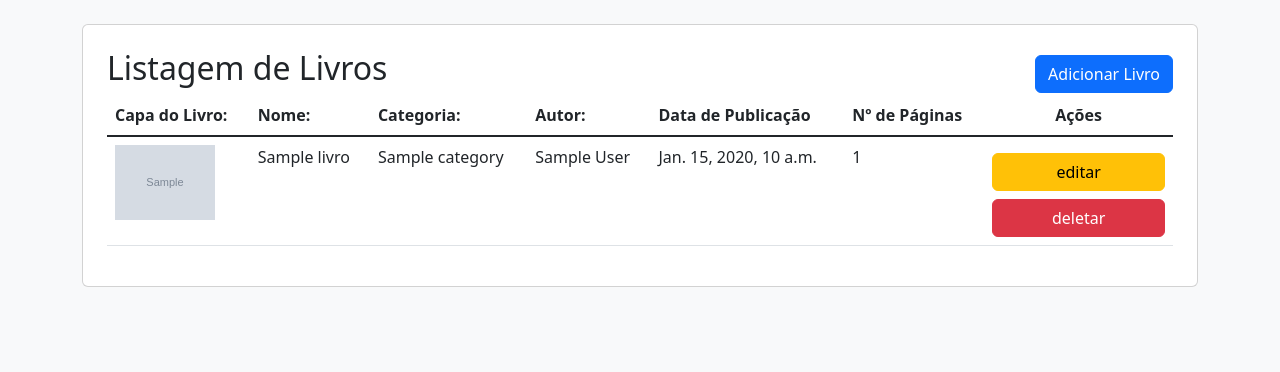
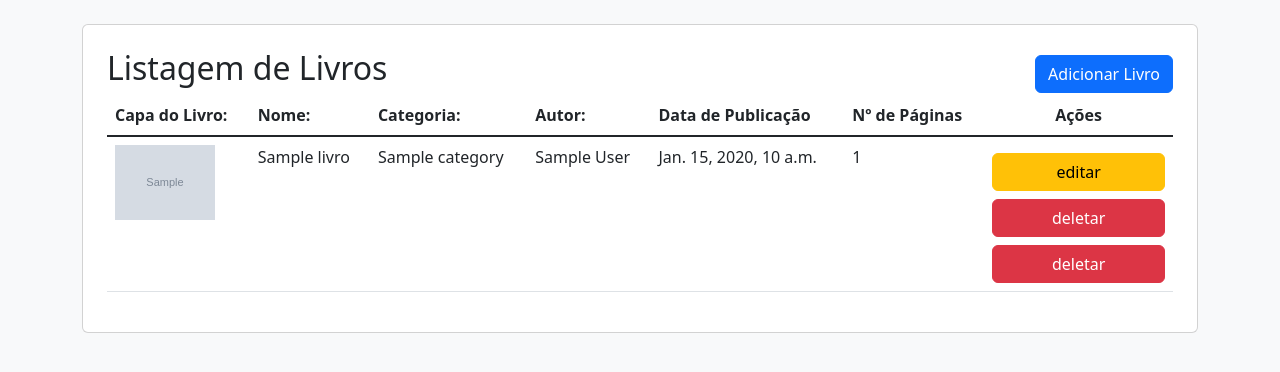
Before and after one commit to Marciellepaula/teste-ced, a Django app: template livros/templates/listar-livros.html in a window 1280 px wide. Shown: the part 58-430 px from the top of the page. Run offline with Django 4.2, Linux system fonts and the light colour scheme; the template is opened without the code that fills it: most values are stand-ins (such as "Sample title", 1, 10 or a date in 2020); grey boxes marked "Sample" are stand-in pictures; some libraries are stand-ins or nearby versions.

Commit message:
Adicionando funcionalidade de delete

```diff
--- /dev/null
+++ b/livros/templates/js/delete.js
@@ -0,0 +1,17 @@
+function deleteLivro(id) {
+    Swal.fire({
+        title: "Você tem certeza?",
+        text: "Você deseja deletar esse livro? essa ação não pode ser desfeita!",
+        icon: "warning",
+        showCancelButton: true,
+        confirmButtonColor: "#3085d6",
+        cancelButtonColor: "#d33",
+        confirmButtonText: "Sim, deletar!",
+        }).then((result) => {
+            if (result.isConfirmed) {
+                Swal.fire("Sucesso!", "O arquivo foi deletado.", "success").then(() => {
+                document.getElementById(id).submit();
+                });
+            }
+        });
+}
--- a/livros/templates/listar-livros.html
+++ b/livros/templates/listar-livros.html
@@ -35,6 +35,10 @@
 						<td>
 							<a href="" class="col-12 mt-2 btn btn-warning">editar</a>
 							<a href="" class="col-12 mt-2 btn btn-danger">deletar</a>
+							<form id="delete-{{livro.id}}" method="post" action="{% url 'deletar-livro' livro.id %}">
+								{% csrf_token %}
+							</form>
+							<button class="col-12 mt-2 btn btn-danger" onclick="deleteLivro('delete-{{livro.id}}')">deletar</button>
 						</td>
 					</tr>
 				{% endfor %}
@@ -44,3 +48,9 @@
 </div>
 
 {% endblock content %}
+
+{% block javascript %}
+	<script>
+		{% include "js/delete.js" %}
+	</script>
+{% endblock javascript %}
--- a/livros/urls.py
+++ b/livros/urls.py
@@ -1,7 +1,9 @@
 from django.urls import path
 from .views import listarLivros, inserirLivro
+from .views import listarLivros, inserirLivro, atualizarLivro, deletarLivro
 
 urlpatterns = [
     path("", listarLivros, name="listar-livros"),
     path("create", inserirLivro, name="adicionar-livro"),
+    path("delete/<int:id>", deletarLivro, name="deletar-livro"),
 ]
--- a/livros/views.py
+++ b/livros/views.py
@@ -14,3 +14,9 @@ def inserirLivro(request):
         form.save()
         return redirect('listar-livros')
     return render(request, 'criar-livro.html', {'form': form})
+
+def deletarLivro(request, id):
+    livro = Livro.objects.get(id=id)
+    if request.method == 'POST':
+        livro.delete()
+    return redirect('listar-livros')
```
